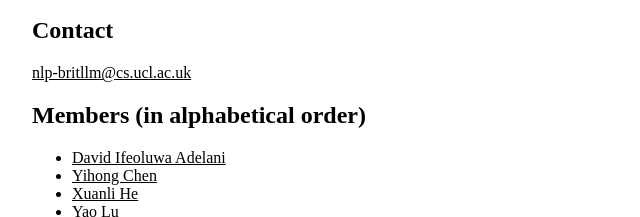
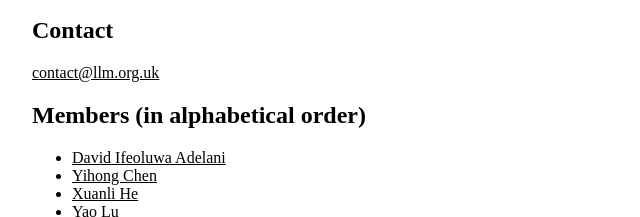
Before and after one commit to britllm/britllm.github.io, a plain HTML site: page index.html in a window 1280 px wide. Shown: the part 2820-3037 px from the top of the page, 256-896 px from the left. Drawn offline with Linux system fonts and the light colour scheme.

Commit message:
Update index.html

```diff
--- a/index.html
+++ b/index.html
@@ -436,7 +436,7 @@ Concretely, for the current version we have applied state-of-the-art machine tra
 </p>
 <h2>Contact</h2>
 <p>
-<a href="mailto:nlp-britllm@cs.ucl.ac.uk">nlp-britllm@cs.ucl.ac.uk</a>
+<a href="mailto:contact@llm.org.uk">contact@llm.org.uk</a>
 </p>
 <h2>Members (in alphabetical order)</h2>
 <ul>
```
